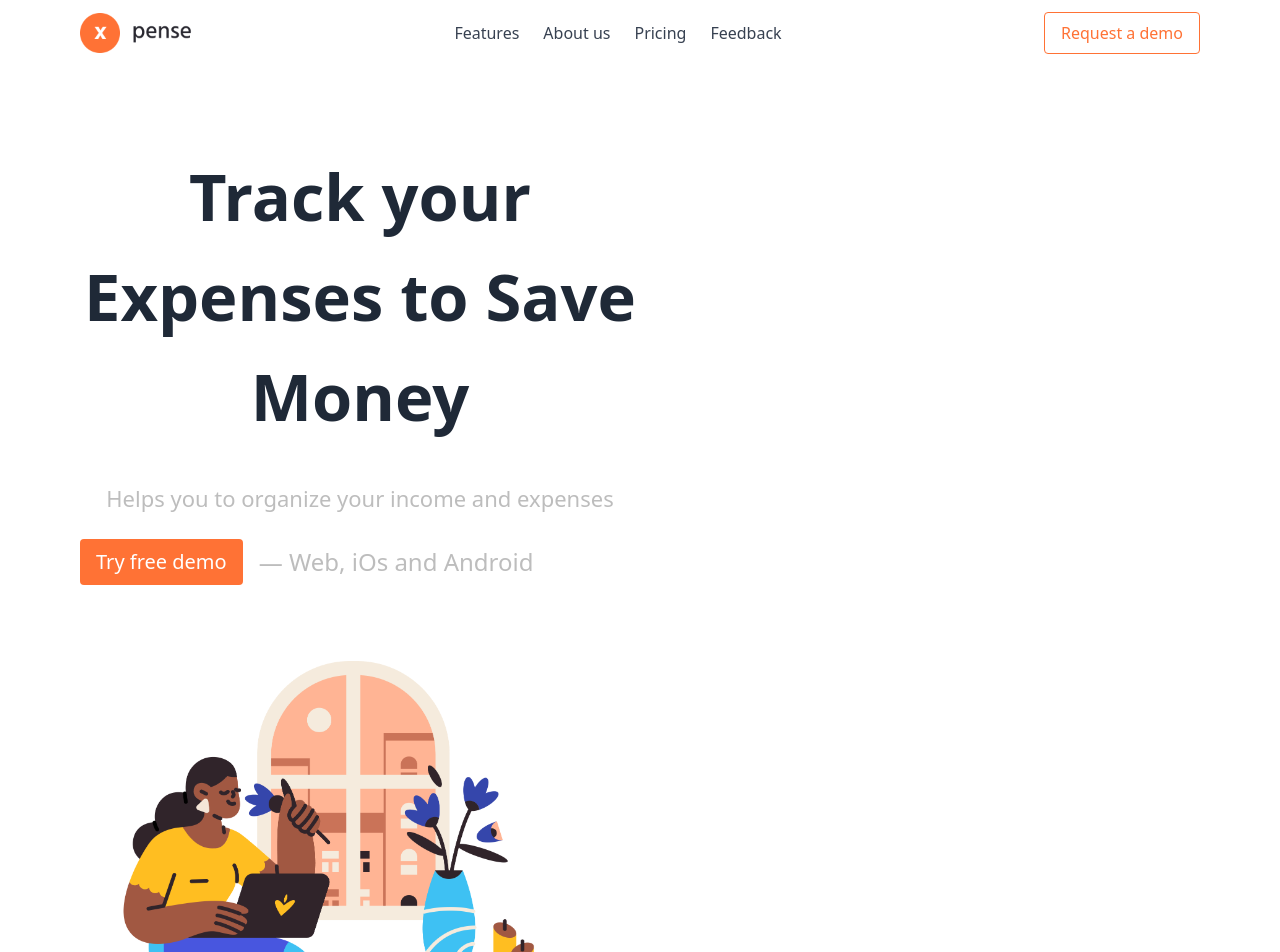
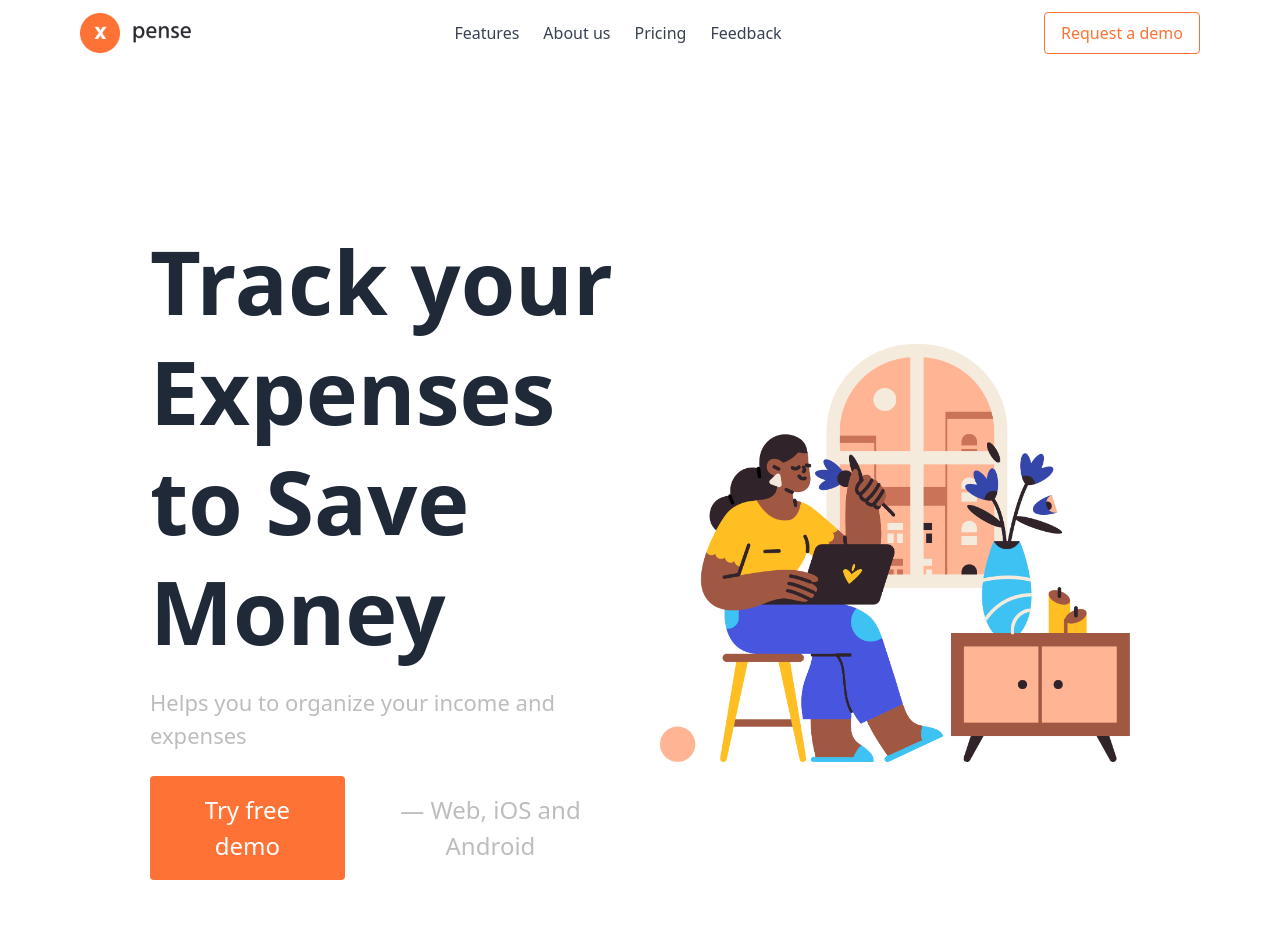
Before and after one commit to trusha98/expense-tracker, a React (Create React App) app: page / in a window 1280 px wide. Shown: the top 952 px of the page. Built offline with nearby package versions, Linux system fonts and the light colour scheme.

Commit message:
small changes

```diff
--- a/src/components/Hero.js
+++ b/src/components/Hero.js
@@ -2,34 +2,44 @@ import React from 'react'
 import Heroimg from "../assets/hero.png"
 import Productbrand from "./Productbrand";
 
-
-export default function Hero(props) {
+export default function Hero() {
   return (
     <div>
-        <section className=" mx-auto px-[150px] py-22 mt-20 md:px-[80px]">
-            <div className="xl:flex xl:flex-col lg:flex-row justify-center gap-5 ">
-                <div className="xl:w-1/2 xl:flex xl:flex-col  justify-center lg:width-full lg:mb-4 lg:text-center">
-                <h1 className="text-[88px] font-bold mb-4 text-gray-800 leading-[100px] md:text-[65px] md:text-center">
+      <section className="mx-auto px-6 md:px-12 lg:px-[150px] py-20 mt-20">
+        <div className="flex flex-col lg:flex-row items-center gap-10">
+
+          <div className="lg:w-1/2 text-center lg:text-left">
+            <h1 className="text-[42px] md:text-[65px] lg:text-[88px] font-bold text-gray-800 leading-tight">
               Track your Expenses to Save Money
             </h1>
-          <p className="text-[#BDBDBD] mt-5 text-[22px] md:text-center"> Helps you to organize your income and expenses</p>
-          <div className="xl:flex md:text-center gap-4">
-          <button className="bg-[#FF7235] text-white px-6 py-4 font-normal rounded mt-6  text-[24px] md:px-4 md:py-2 md:text-[20px]">
+
+            <p className="text-[#BDBDBD] mt-5 text-[18px] md:text-[22px]">
+              Helps you to organize your income and expenses
+            </p>
+
+            <div className="flex flex-col md:flex-row items-center justify-center lg:justify-start gap-4 mt-6">
+              <button className="bg-[#FF7235] text-white px-6 py-4 rounded text-[20px] md:text-[24px]">
                 Try free demo
               </button>
-            <button className="text-[#BDBDBD] text-[24px] mt-6">
-            — Web, iOs and Android
+
+              <button className="text-[#BDBDBD] text-[18px] md:text-[24px]">
+                — Web, iOS and Android
               </button>
             </div>
           </div>
 
-          <div className="xl:w-1/2 xl:flex xl:flex-col justify-center lg:width-full lg:mb-10 lg:mt-10 md:mt-10">
-                <img src={Heroimg} alt="" className='xl:w-[500px] '/>
+          <div className="lg:w-1/2 flex justify-center">
+            <img
+              src={Heroimg}
+              alt="Hero"
+              className="w-[280px] md:w-[400px] lg:w-[500px]"
+            />
           </div>
 
         </div>
       </section>
-        <Productbrand/>
+
+      <Productbrand />
     </div>
   )
 }
```
Lines whose indentation alone changed are shown as unchanged.
